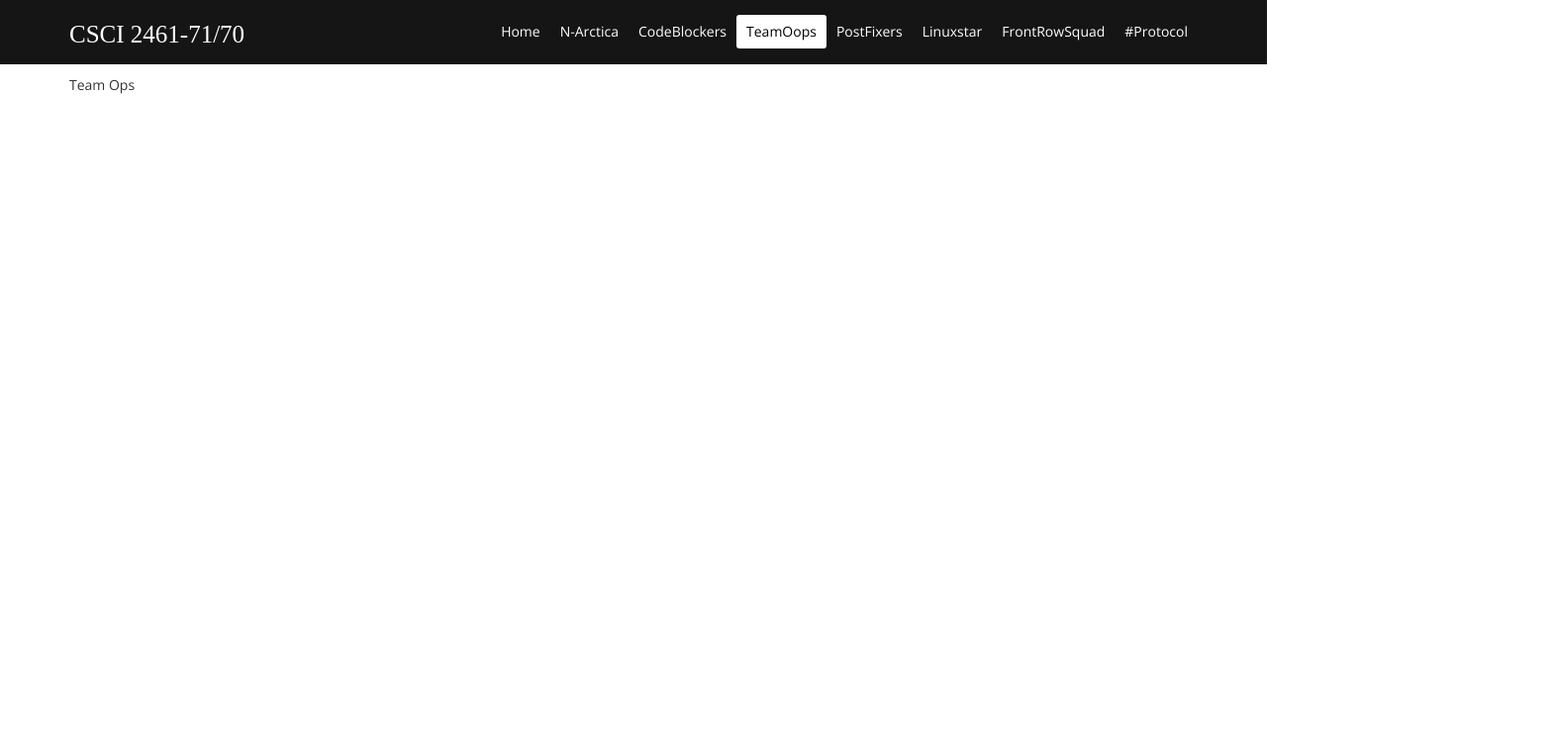
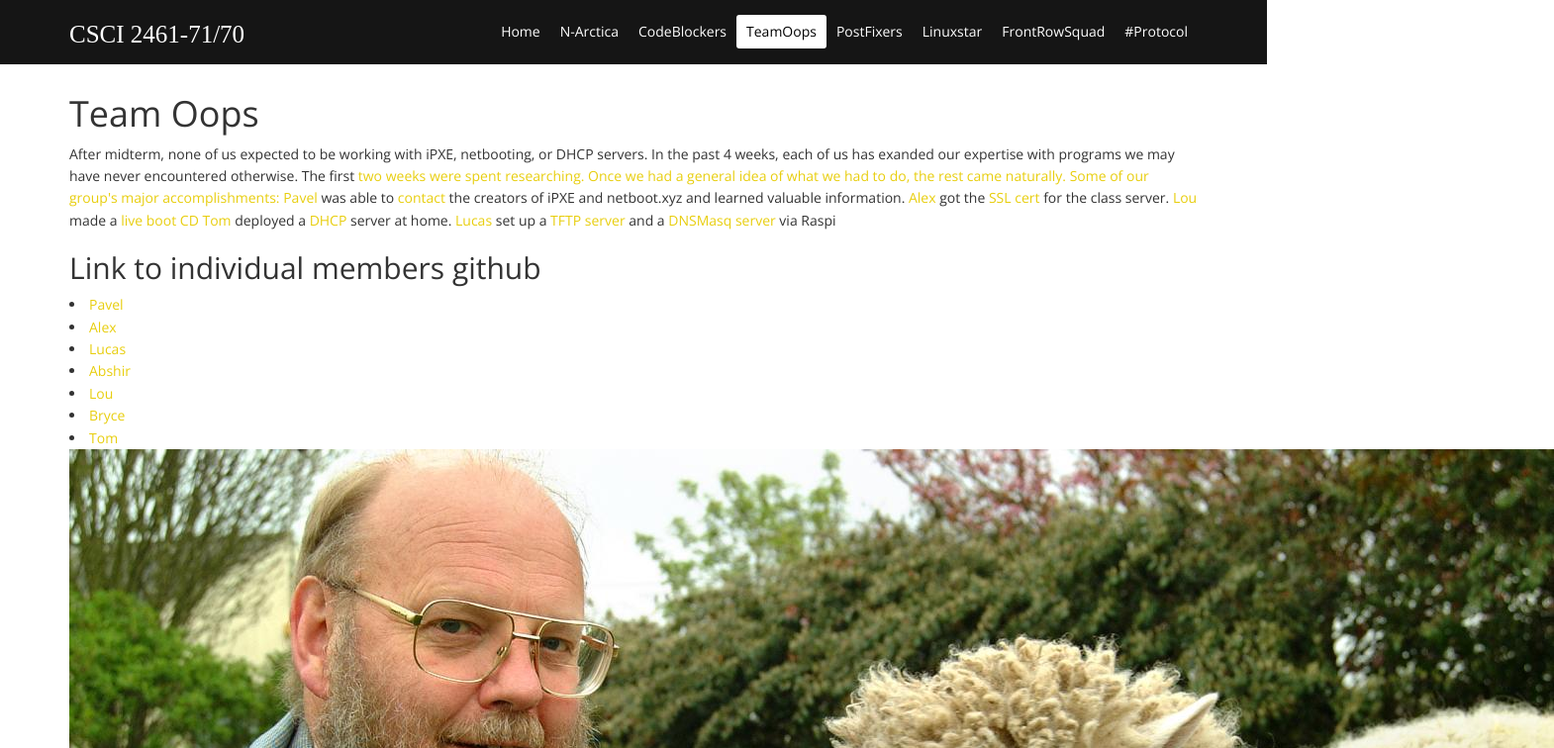
Before and after one commit to taimaishuze/Linux-Project-Repository, a plain HTML site: page teamOops.html in a window 1280 px wide. Shown: the top 756 px of the page at 99% size, 1570 px wide, since content can reach past the window. Drawn offline with nearby package versions, Linux system fonts and the light colour scheme.

Commit message:
Update teamOops.html

```diff
--- a/teamOops.html
+++ b/teamOops.html
@@ -44,12 +44,30 @@
 
 <div class="container mainContent">
 <!--------------------Keep content below this line------------------------------------------------------------------------------------------------------------------------------------------->
-Team Ops
+	<h1>Team Oops</h1>
+	<p>
+		After midterm, none of us expected to be working with iPXE, netbooting, or DHCP servers.
+		In the past 4 weeks, each of us has exanded our expertise with programs we may have never encountered otherwise.
+		The first<a href="https://github.com/luschool/oopsslackersluschool/blob/master/OopsSlackersWeek2GroupSummary.md"> two weeks<a/> were spent researching.
+		Once we had a general idea of what we had to do, the rest came naturally.
+		Some of our group's major accomplishments:
 
+		<a href="github.com/paveldanek">Pavel</a> was able to <a href="https://github.com/paveldanek/Week-14-and-Oops/blob/master/Summary3.md">contact</a> the creators of iPXE and netboot.xyz and learned valuable information.
+		<a href="github.com/rarar0">Alex</a> got the <a href="https://github.com/rarar0/TFTPslackersOops/blob/master/DocumentationHTTPS.md">SSL cert</a> for the class server.
+		<a href="github.com/LouVang97">Lou</a> made a <a href="https://github.com/LouVang97/Week15/blob/master/Report4.md"Windows 10 PE</a> live boot CD
+		<a href="github.com/bigmantate">Tom</a> deployed a <a href="https://github.com/bigmantate/wk13scripts/blob/master/wk2.md">DHCP</a> server at home.
+		<a href="github.com/luschool">Lucas</a> set up a <a href="https://github.com/luschool/oopsslackersluschool/blob/master/OopsSlackersWeek2Individual.md"> TFTP server</a> and a <a href="https://github.com/luschool/oopsslackersluschool/blob/master/OopsSlackersWeek4Individual.md">DNSMasq server</a> via Raspi
+	</p>
+	<h2>Link to individual members github</h2>
+	<li><a href="https://github.com/paveldanek"> Pavel</a></li>
+	<li><a href="https://github.com/rarar0"> Alex</a></li>
+	<li><a href="https://github.com/luschool"> Lucas</a></li>
+	<li><a href="https://github.com/caqlishire"> Abshir</a></li>
+	<li><a href="https://github.com/LouVang97"> Lou</a></li>
+	<li><a href="https://github.com/Zetiaaa"> Bryce</a></li>
+	<li><a href="https://github.com/bigmantate"> Tom</a></li>
 
-
-
-
+<img src="images/dolly.jpg" alt="Dolly the clone" width="1500" height="995">
 
 <!--------------------Keep content above this line------------------------------------------------------------------------------------------------------------------------------------------->
 </div>
```
